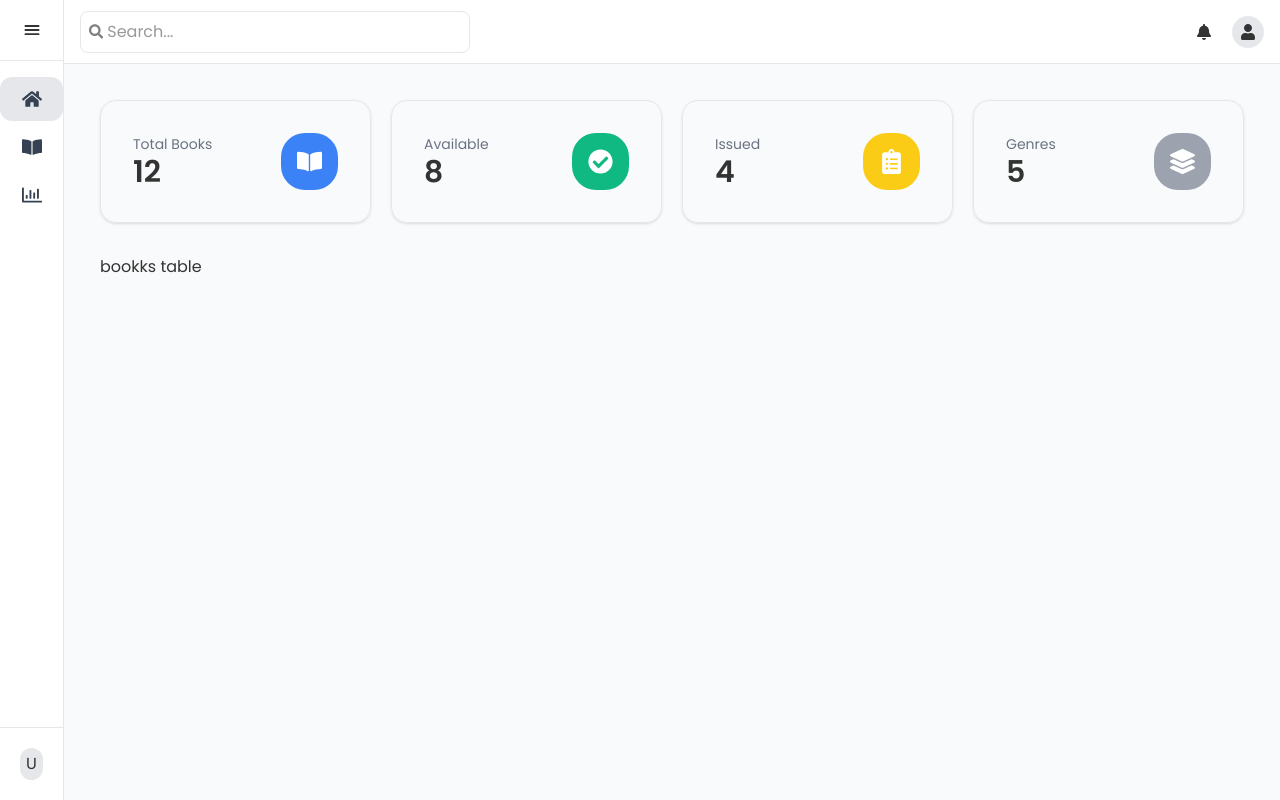
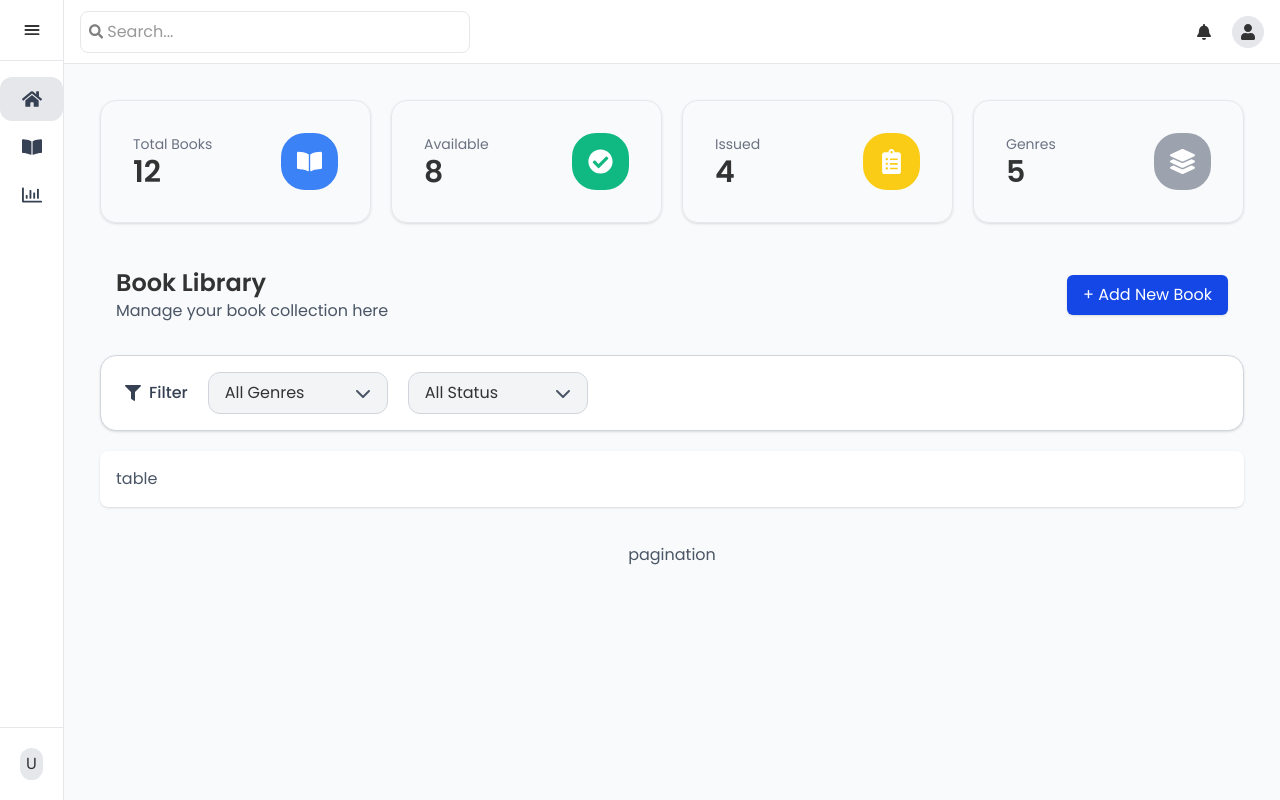
Before and after one commit to KARTIK5799/book-vault, a React (Vite) app: page /dashboard in a window 1280 px wide. Built offline with nearby package versions, Linux system fonts and the light colour scheme.

Commit message:
create filter-section and filter-dropdown for table

```diff
--- a/src/components/BooksTable.jsx
+++ b/src/components/BooksTable.jsx
@@ -1,11 +1,107 @@
-import React from 'react'
+import React, { useState } from "react";
+import { FaFilter } from "react-icons/fa";
+import { FaChevronDown } from "react-icons/fa6";
 
 const BooksTable = () => {
+  const [genre, setGenre] = useState("All Genres");
+  const [status, setStatus] = useState("All Status");
+  const [openDropdown, setOpenDropdown] = useState(null);
+
+  const genres = ["All Genres", "Fiction", "Non-Fiction", "Sci-Fi", "Fantasy", "Biography"];
+  const statuses = ["All Status", "Available", "Borrowed", "Reserved"];
+
+  const toggleDropdown = (menu) => {
+    setOpenDropdown(openDropdown === menu ? null : menu);
+  };
+
   return (
-    <div>
-      bookks table
+    <div className="flex flex-col gap-5">
+
+      <div className="add-book-section w-full md:h-[5rem] flex flex-col md:flex-row justify-between items-center gap-3 p-4 ">
+        <div className="book-lib text-center md:text-left">
+          <h3 className="text-2xl font-bold">Book Library</h3>
+          <p className="text-gray-600">Manage your book collection here</p>
+        </div>
+
+        <div className="add-book">
+          <button className="px-4 py-2 bg-blue-700 hover:bg-blue-600 text-white rounded-md shadow transition">
+            + Add New Book
+          </button>
+        </div>
+      </div>
+
+
+      <div className="table-filter w-full flex flex-wrap gap-5 border rounded-2xl border-gray-300 items-center px-6 py-4 bg-white shadow">
+        <div className="flex gap-2 items-center text-gray-700 font-medium">
+          <FaFilter /> Filter
+        </div>
+
+
+        <div className="relative">
+          <button
+            onClick={() => toggleDropdown("genre")}
+            className="bg-gray-100 flex justify-between items-center px-4 py-2 rounded-xl border border-gray-300 min-w-[180px] hover:bg-gray-200"
+          >
+            {genre}
+            <FaChevronDown className="ml-2 text-gray-600" />
+          </button>
+          {openDropdown === "genre" && (
+            <ul className="absolute mt-2 w-full bg-white border border-gray-300 rounded-lg shadow-md z-10">
+              {genres.map((g) => (
+                <li
+                  key={g}
+                  onClick={() => {
+                    setGenre(g);
+                    setOpenDropdown(null);
+                  }}
+                  className="px-4 py-2 hover:bg-blue-100 cursor-pointer"
+                >
+                  {g}
+                </li>
+              ))}
+            </ul>
+          )}
+        </div>
+
+
+        <div className="relative">
+          <button
+            onClick={() => toggleDropdown("status")}
+            className="bg-gray-100 flex justify-between items-center px-4 py-2 rounded-xl border border-gray-300 min-w-[180px] hover:bg-gray-200"
+          >
+            {status}
+            <FaChevronDown className="ml-2 text-gray-600" />
+          </button>
+          {openDropdown === "status" && (
+            <ul className="absolute mt-2 w-full bg-white border border-gray-300 rounded-lg shadow-md z-10">
+              {statuses.map((s) => (
+                <li
+                  key={s}
+                  onClick={() => {
+                    setStatus(s);
+                    setOpenDropdown(null);
+                  }}
+                  className="px-4 py-2 hover:bg-blue-100 cursor-pointer"
+                >
+                  {s}
+                </li>
+              ))}
+            </ul>
+          )}
+        </div>
+      </div>
+
+
+      <div className="table bg-white shadow rounded-lg p-4 text-gray-600">
+        table
+      </div>
+
+
+      <div className="pagination flex justify-center py-4 text-gray-600">
+        pagination
+      </div>
     </div>
-  )
-}
+  );
+};
 
-export default BooksTable
+export default BooksTable;
```
